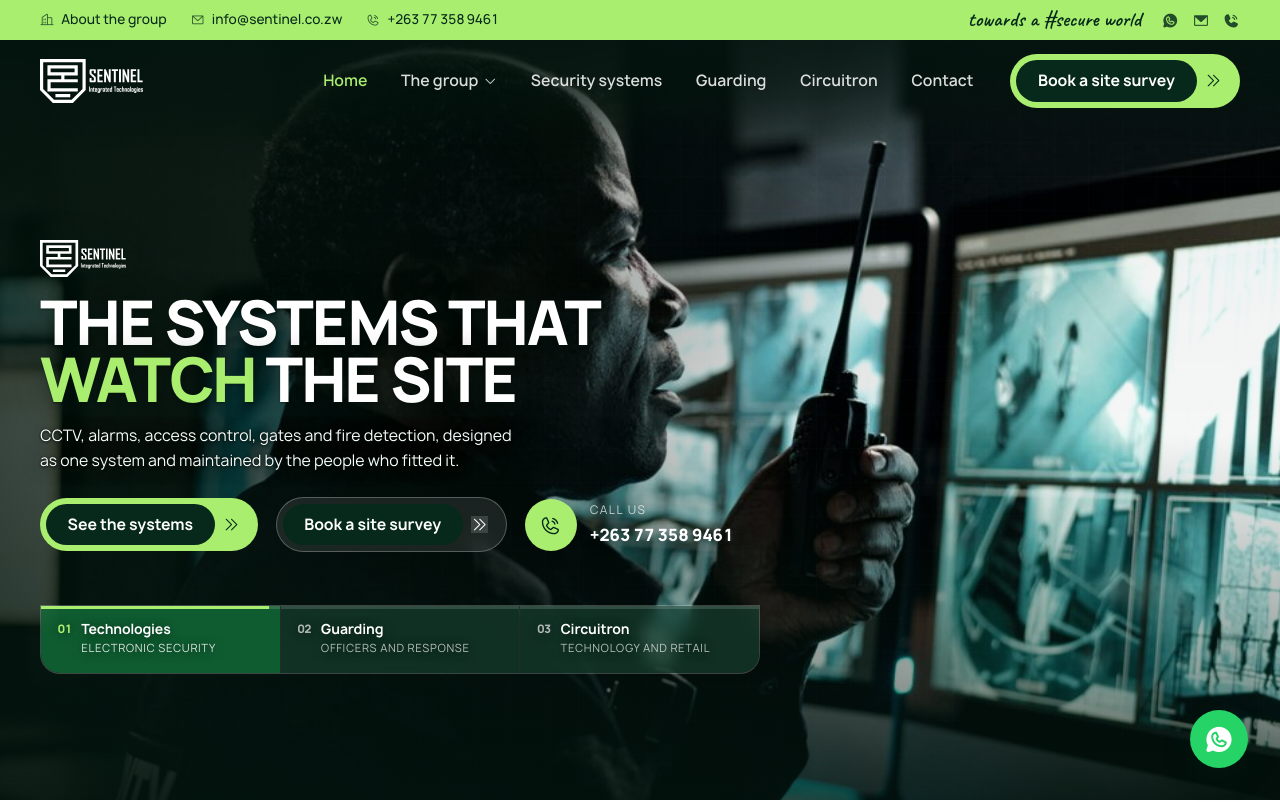
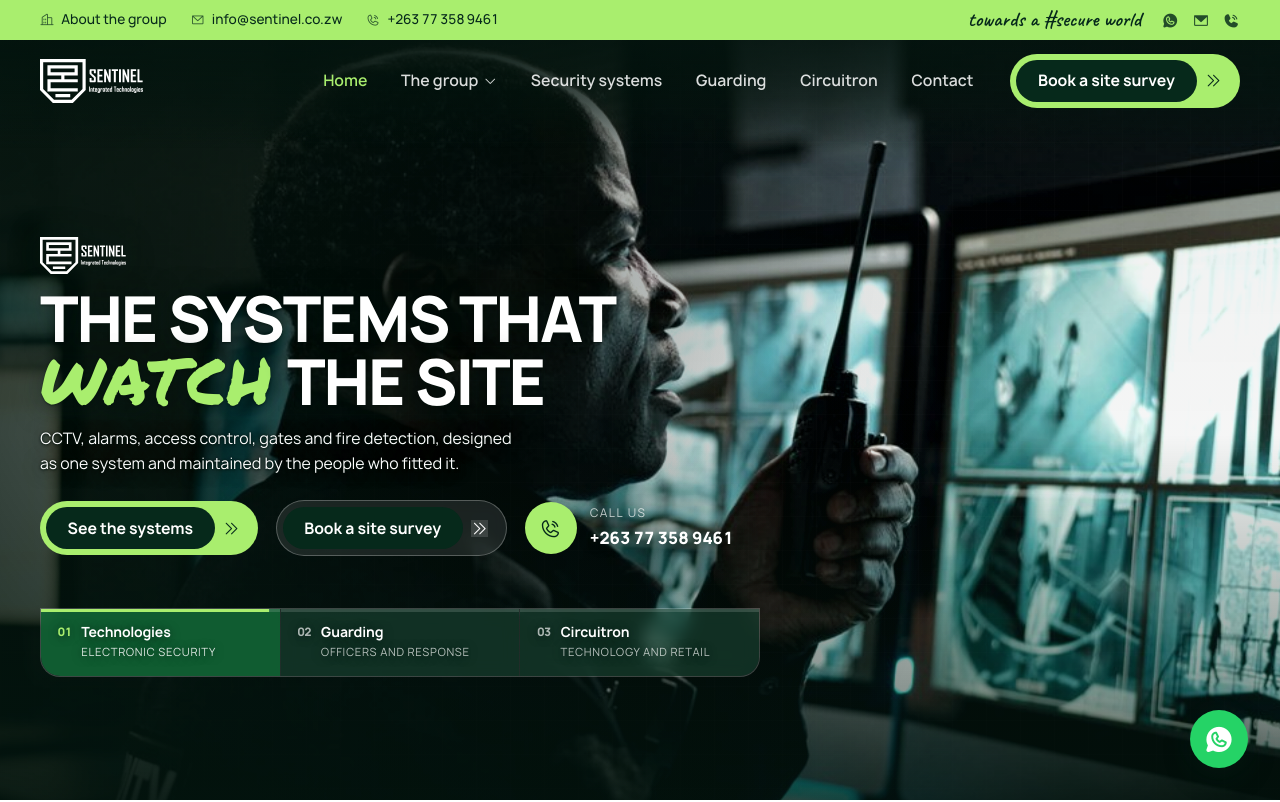
Before and after one commit to Mutombe/sentinel-security-website, a plain HTML site: page index.html in a window 1280 px wide. Shown: the top 802 px of the page. Drawn offline with Linux system fonts and the light colour scheme.

Commit message:
Draw the accent word
The headline keeps Manrope. The one lime word in each hero becomes Permanent
Marker, which gives the line a human mark against the industrial caps: the
systems are engineered, the promise is handwritten.

Sizing came from the metrics rather than from nudging it until it looked
right. The two faces have almost the same cap height ratio, .750 against .740,
so they sit on the baseline together without a correction. The marker runs six
percent larger because an irregular stroke reads smaller than a solid one at
the same cap height, and it takes positive tracking where Manrope takes
negative, because marker letterforms crowd each other. Four treatments were
rendered at hero size before picking: at twenty percent up the drawn word
stops being an accent and starts competing with the line.

The font is subset to the alphabet it needs, 14.7KB, and preloaded beside
Manrope because it is above the fold in every hero and would otherwise land a
beat late and reflow the headline.

The break on the third headline
At 390 "The technology that connects both" has to run to three lines, and the
browser chose THE TECHNOLOGY / THAT / CONNECTS BOTH, stranding a single word.
Measuring the candidates showed the better break fits comfortably: THAT
CONNECTS needs 298px of the 353 available. A non breaking space binds "that"
to the drawn word so that break is the only one available, and the desktop has
room enough that nothing there changes.

text-wrap drops from balance to pretty. balance equalises line lengths and
will strand a word to do it, which is precisely what it did.

Measured at the glyphs, the drawn word against its photograph:

           slide 1   slide 2   slide 3   needs
  headline    6.11     18.55     18.66     3.0
  lime word   9.69     13.57     13.46     3.0

Ten pages verified at 1440, 768 and a true 390: no overflow, no contrast
failures, no stuck reveals, no dead links, no missing assets.

Co-Authored-By: Claude Opus 5 (1M context) <noreply@anthropic.com>

```diff
--- a/assets/css/style.css
+++ b/assets/css/style.css
@@ -13,6 +13,7 @@
 @font-face { font-family: "Manrope"; src: url("../fonts/manrope-800.woff2") format("woff2"); font-weight: 800; font-style: normal; font-display: swap; }
 /* Caveat (SIL OFL) is a handwriting face, used only for short
    symbolic phrases. Upright rather than oblique so it sits level with the grid. */
+@font-face { font-family: "Marker"; src: url("../fonts/marker.woff2") format("woff2"); font-weight: 400; font-style: normal; font-display: swap; }
 @font-face { font-family: "Caveat"; src: url("../fonts/caveat.woff2") format("woff2"); font-weight: 600; font-style: normal; font-display: swap; }
 
 /* ---------- 1. Tokens ---------- */
@@ -166,11 +167,25 @@ h1, h2, h3, h4, h5 {
 }
 
 .h-hero {
-  font-size: clamp(2.05rem, min(6.1vw, 7.4vh), 4.7rem);
+  font-size: clamp(2.3rem, min(6.4vw, 7.6vh), 4.9rem);
   font-weight: 800;
-  line-height: .96;
+  line-height: .95;
   letter-spacing: -.035em;
   text-transform: uppercase;
+  /* pretty, not balance: balance equalises line lengths and will strand a
+     single word to do it, which is exactly what it did here. */
+  text-wrap: pretty;
+}
+
+/* The one drawn word per headline. Baseline aligned by metrics, six percent
+   up on size because an irregular stroke reads smaller than a solid one, and
+   tracked open because marker letterforms crowd. */
+.h-hero .accent-lime {
+  font-family: "Marker", "Caveat", cursive;
+  font-weight: 400;
+  font-size: 1.06em;
+  letter-spacing: .012em;
+  padding-right: .06em;
 }
 .h-1 { font-size: clamp(2.2rem, 5vw, 3.9rem); letter-spacing: -.032em; }
 .h-2 { font-size: clamp(1.9rem, 3.8vw, 3.05rem); }
--- a/index.html
+++ b/index.html
@@ -20,6 +20,7 @@
 
 <link rel="preload" href="assets/fonts/manrope-400.woff2" as="font" type="font/woff2" crossorigin>
 <link rel="preload" href="assets/fonts/manrope-800.woff2" as="font" type="font/woff2" crossorigin>
+<link rel="preload" href="assets/fonts/marker.woff2" as="font" type="font/woff2" crossorigin>
 <link rel="stylesheet" href="assets/icons/phosphor.css">
 <link rel="stylesheet" href="assets/css/style.css">
 <script>document.documentElement.classList.add('js');</script>
@@ -193,7 +194,7 @@
             <div class="hero__id">
               <img class="hero__lockup" src="assets/img/brand/circuitron-logo-white.png" alt="Circuitron Systems" loading="lazy" width="531" height="169">
             </div>
-            <h2 class="h-hero">The technology that <span class="accent-lime">connects</span> both</h2>
+            <h2 class="h-hero">The technology that <span class="accent-lime">connects</span> both</h2>
             <p class="hero__lead">Radios, networks, building automation and power, sold and supported as products in their own right, with a shop and a recycling route attached.</p>
             <div class="hero__actions">
               <a class="pbtn" href="circuitron.html"><span class="pbtn__label">See Circuitron</span><span class="pbtn__chev"><i class="ph ph-caret-double-right i-sm" aria-hidden="true"></i></span></a>
```
Also changed, not shown: about.html (+1 -0 lines), circuitron.html (+1 -0 lines), contact.html (+1 -0 lines), group.html (+1 -0 lines), privacy.html (+1 -0 lines), renewable-energy.html (+1 -0 lines), security-services.html (+1 -0 lines), services.html (+1 -0 lines), signage.html (+1 -0 lines), assets/fonts/marker.woff2 (added), 2 other files.
